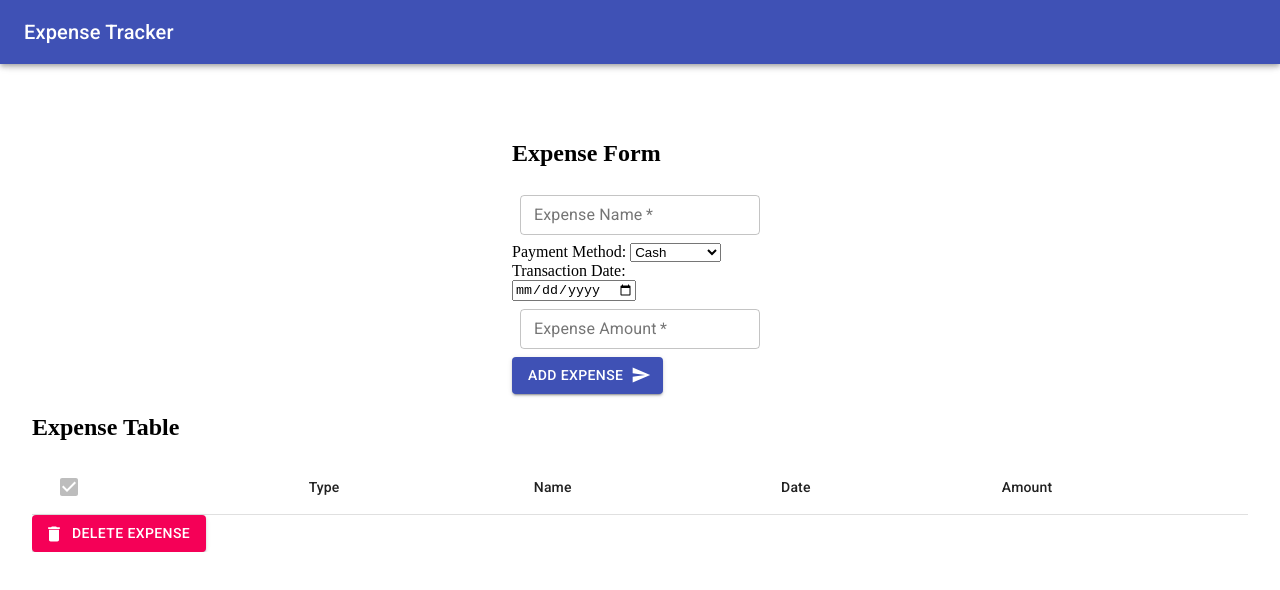
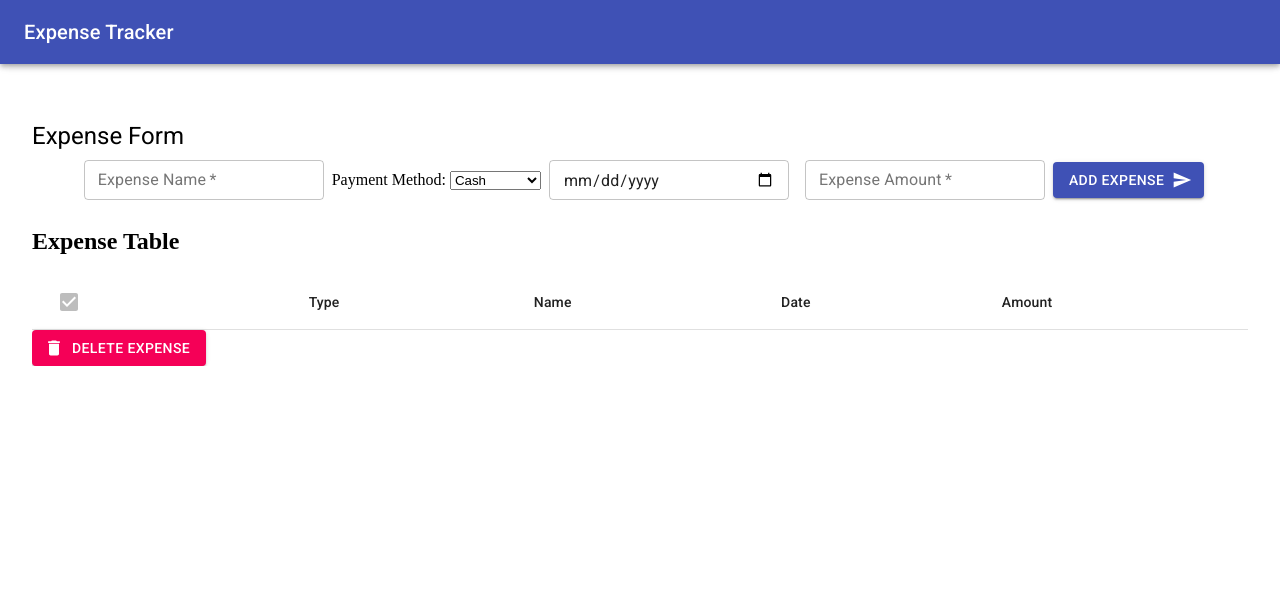
Before and after one commit to shrki416/Expense-Tracker, a React (Create React App) app: page / in a window 1280 px wide. Shown: the top 590 px of the page. Built offline with nearby package versions, Linux system fonts and the light colour scheme.

Commit message:
ExpenseForm Styling WIP

```diff
--- a/src/ExpenseForm.js
+++ b/src/ExpenseForm.js
@@ -1,5 +1,11 @@
 import React from "react";
-import { Button, TextField, Grid, makeStyles } from "@material-ui/core";
+import {
+  Button,
+  TextField,
+  Grid,
+  makeStyles,
+  Typography,
+} from "@material-ui/core";
 import SendIcon from "@material-ui/icons/Send";
 
 const useStyles = makeStyles((theme) => ({
@@ -17,14 +23,10 @@ const ExpenseForm = ({ inputs, change, submit }) => {
   const classes = useStyles();
 
   return (
-    <Grid container justify="space-around">
     <form onSubmit={submit} className={classes.root}>
-        <div flexDirection="row">
-          <div>
-            <h2>Expense Form</h2>
-          </div>
-          <div>
-            <div>
+      <Typography variant="h5">Expense Form</Typography>
+      <Grid container alignItems="center" justify="center">
+        <Grid item>
           <TextField
             id="outlined-basic"
             label="Expense Name"
@@ -33,11 +35,12 @@ const ExpenseForm = ({ inputs, change, submit }) => {
             type="text"
             value={name}
             onChange={(e) => change(e)}
-                required="required"
+            required
             size="small"
           />
-            </div>
-            <div>
+        </Grid>
+
+        <Grid item>
           <label>Payment Method: </label>
 
           <select
@@ -51,20 +54,21 @@ const ExpenseForm = ({ inputs, change, submit }) => {
             <option value="credit-card">Credit Card</option>
             <option value="debit-card">Debit Card</option>
           </select>
-            </div>
-            <div>
-              <label>Transaction Date:</label>
-              <div>
-                <input
-                  required="required"
+        </Grid>
+
+        <Grid item>
+          <TextField
+            variant="outlined"
+            type="date"
             name="date"
-                  type="date"
             value={date}
             onChange={(e) => change(e)}
+            required
+            size="small"
           />
-              </div>
-            </div>
-            <div>
+        </Grid>
+
+        <Grid item>
           <TextField
             id="outlined-basic"
             label="Expense Amount"
@@ -73,12 +77,12 @@ const ExpenseForm = ({ inputs, change, submit }) => {
             type="number"
             value={amount}
             onChange={(e) => change(e)}
-                required="required"
+            required
             size="small"
           />
-            </div>
-          </div>
-          <div>
+        </Grid>
+
+        <Grid item>
           <Button
             variant="contained"
             color="primary"
@@ -87,10 +91,9 @@ const ExpenseForm = ({ inputs, change, submit }) => {
           >
             Add Expense
           </Button>
-          </div>
-        </div>
+        </Grid>
+      </Grid>
     </form>
-    </Grid>
   );
 };
 
```
Lines whose indentation alone changed are shown as unchanged.
